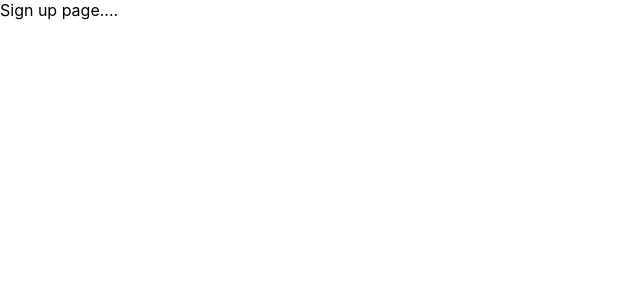
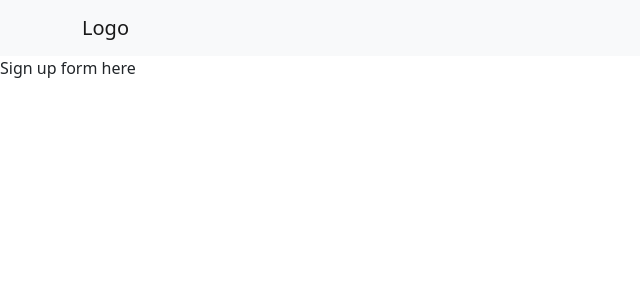
Before and after one commit to sh3ngsh3ng/login_application_assignment, a React (Create React App) app in the folder login-application/: page /sign-up in a window 1280 px wide. Shown: the top 300 px of the page, without its empty margins (0-640 px from the left). Built offline with nearby package versions, Linux system fonts and the light colour scheme.

Commit message:
added navbar, loginform and signupform components

```diff
--- a/login-application/src/App.js
+++ b/login-application/src/App.js
@@ -5,6 +5,8 @@ import LoadingPage from './pages/LoadingPage';
 import LoginPage from './pages/LoginPage';
 import SignUpPage from './pages/SignUpPage'
 import LandingPage from './pages/LandingPage'
+import 'bootstrap/dist/css/bootstrap.min.css';
+
 
 function App() {
   return (
--- /dev/null
+++ b/login-application/src/components/LoginForm.js
@@ -0,0 +1,14 @@
+import React from "react"
+
+
+
+export default function LoginForm() {
+
+
+
+    return (
+        <React.Fragment>
+            Login Form here
+        </React.Fragment>
+    )
+}
--- a/login-application/src/components/NavBar.js
+++ b/login-application/src/components/NavBar.js
@@ -1,12 +1,17 @@
 import React from 'react'
+import {Navbar, Container} from 'react-bootstrap'
+
 
 
 export default function NavBar() {
 
-
     return (
         <React.Fragment>
-            navbar
+            <Navbar bg="light">
+                <Container>
+                    <Navbar.Brand href="/">Logo</Navbar.Brand>
+                </Container>
+            </Navbar>
         </React.Fragment>
     )
 
--- /dev/null
+++ b/login-application/src/components/SignUpForm.js
@@ -0,0 +1,12 @@
+import React from "react"
+
+
+export default function SignUpForm() {
+
+
+    return (
+        <React.Fragment>
+            Sign up form here
+        </React.Fragment>
+    )
+}
--- a/login-application/src/pages/LoadingPage.js
+++ b/login-application/src/pages/LoadingPage.js
@@ -1,6 +1,8 @@
 import React, {useState, useEffect} from 'react'
 import {useHistory} from "react-router-dom"
 import axios from 'axios'
+import Spinner from "react-bootstrap/Spinner"
+
 
 export default function LoadingPage() {
     const [apiLoaded, setApiLoaded] = useState(false)
@@ -25,7 +27,9 @@ export default function LoadingPage() {
 
     return (
         <React.Fragment>
-            Put loading image/spinner here
+            <Spinner animation="border" role="status">
+                <span className="visually-hidden">Loading...</span>
+            </Spinner>
         </React.Fragment>
     )
 }
--- a/login-application/src/pages/LoginPage.js
+++ b/login-application/src/pages/LoginPage.js
@@ -1,5 +1,6 @@
 import React from 'react'
-
+import LoginForm from '../components/LoginForm'
+import NavBar from '../components/NavBar'
 
 export default function LoginPage() {
 
@@ -7,7 +8,8 @@ export default function LoginPage() {
 
     return (
         <React.Fragment>
-            login page...
+            <NavBar/>
+            <LoginForm/>
         </React.Fragment>
     )
 
--- a/login-application/src/pages/SignUpPage.js
+++ b/login-application/src/pages/SignUpPage.js
@@ -1,4 +1,6 @@
 import React from 'react'
+import NavBar from '../components/NavBar'
+import SignUpForm from '../components/SignUpForm'
 
 
 
@@ -7,7 +9,8 @@ export default function SignUpPage(){
 
     return (
         <React.Fragment>
-            Sign up page....
+            <NavBar/>
+            <SignUpForm/>
         </React.Fragment>
     )
 }
```
